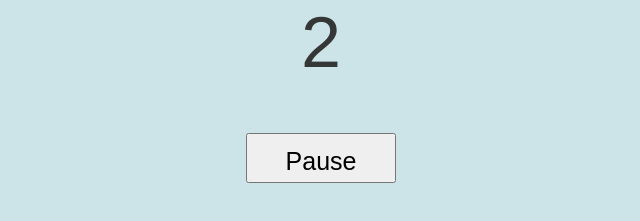
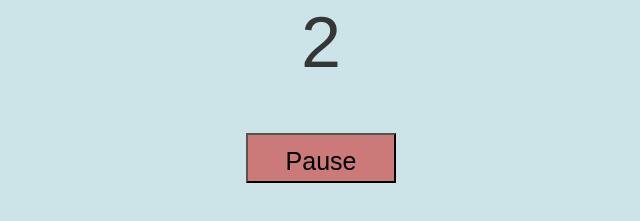
Before and after one commit to darylwada/stop-watch, a plain HTML site: page index.html in a window 1280 px wide. Both pictures are taken after a click on the button "Start". Shown: the part 79-300 px from the top of the page, without its empty margins (319-959 px from the left). Drawn offline with Linux system fonts and the light colour scheme.

Commit message:
Button color now changes based on the state of the watch. #2

```diff
--- a/main.js
+++ b/main.js
@@ -15,10 +15,12 @@ function startTimer() {
   if (timerRunning) {
     stopTimer()
     $startBtn.textContent = 'Start'
+    $startBtn.classList.remove('paused')
   }
   else {
     timerInterval = setInterval(updateTime, 1000)
     $startBtn.textContent = 'Pause'
+    $startBtn.classList.add('paused')
   }
   timerRunning = !timerRunning
 }
--- a/styles.css
+++ b/styles.css
@@ -16,3 +16,12 @@ body {
   font-size: 25px;
   line-height: 50px;
 }
+
+.start-btn:hover {
+  cursor: pointer;
+}
+
+.paused {
+  background-color: rgb(203, 121, 121);
+  outline: 0;
+}
```
